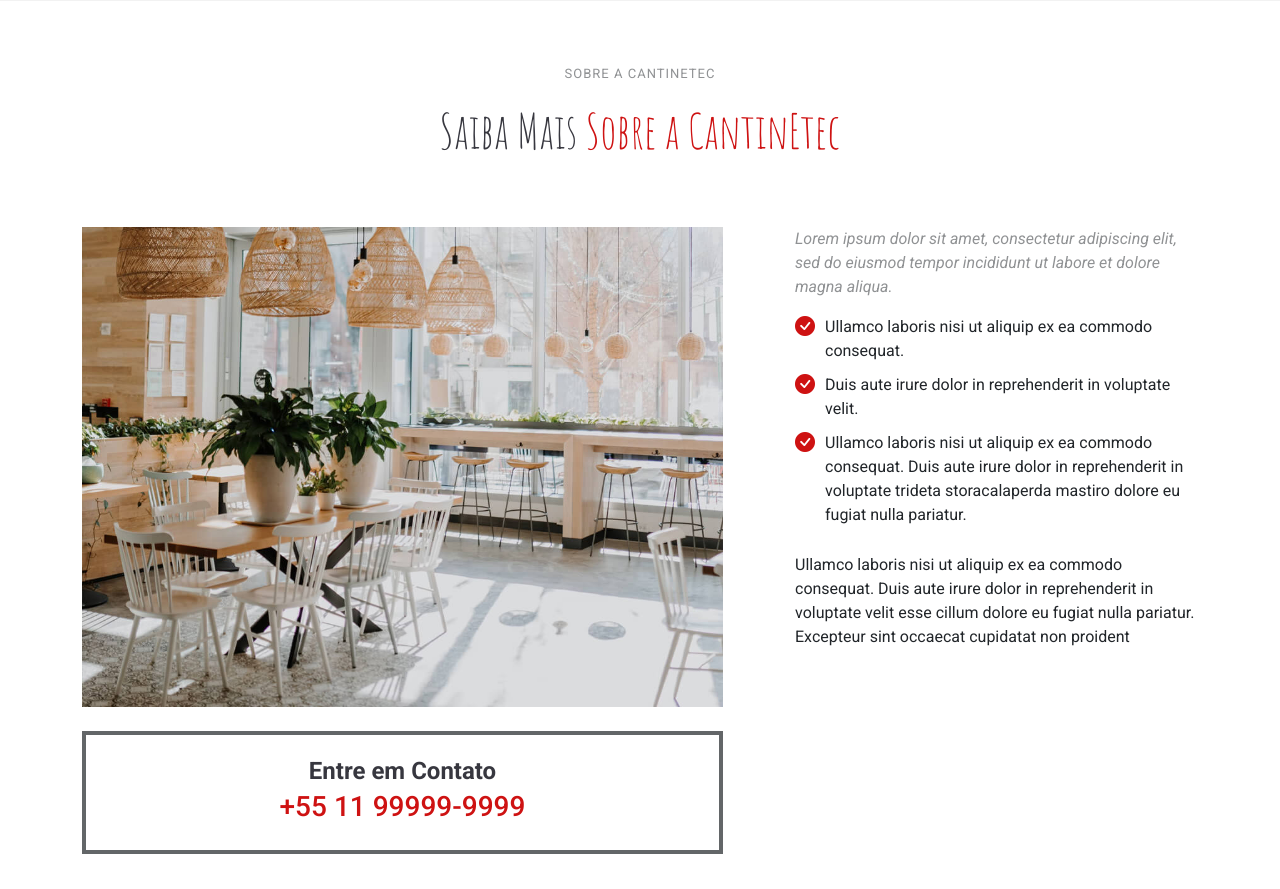
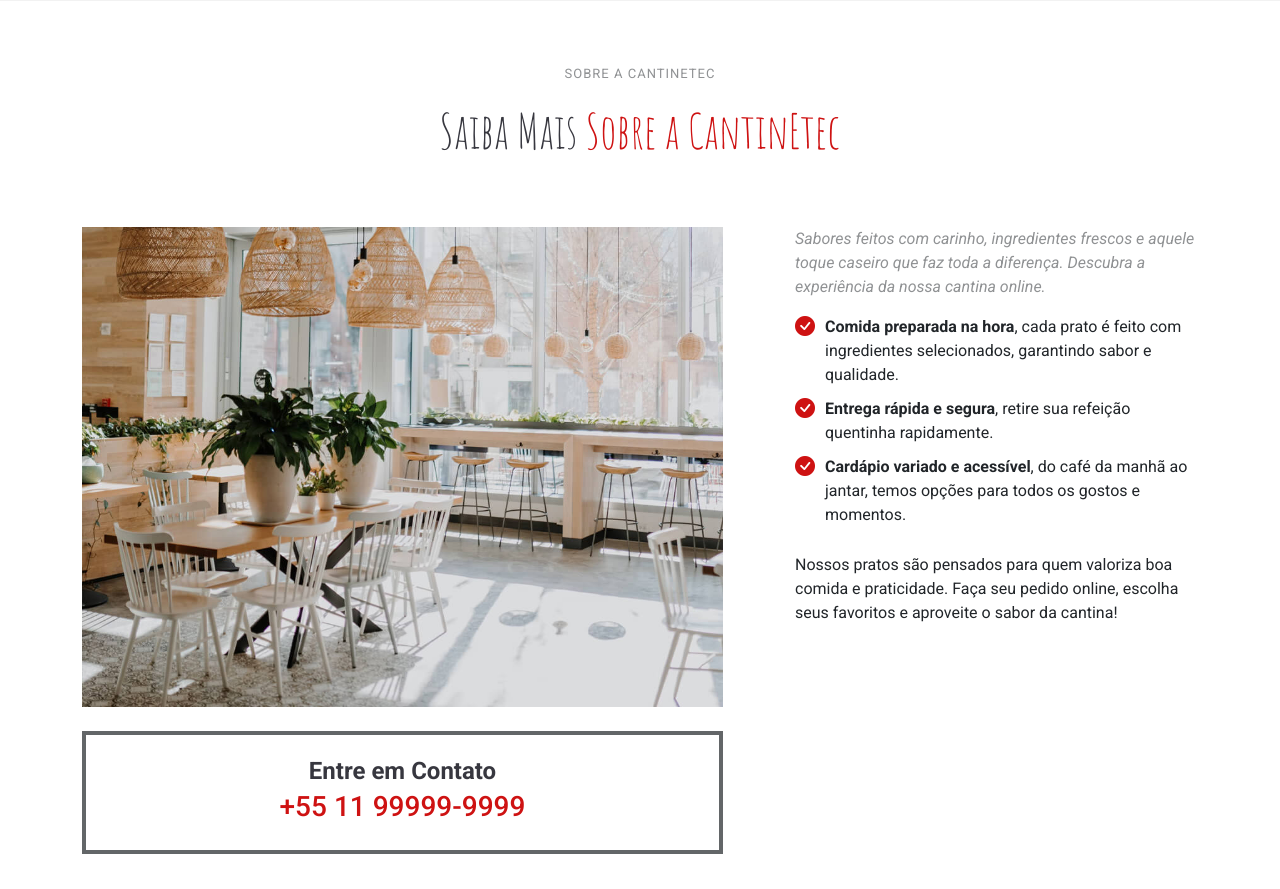
Before and after one commit to JoArthur8/Cantina, a PHP site: page / in a window 1280 px wide. Shown: the part 663-1552 px from the top of the page. Run offline with PHP 8.4, Linux system fonts and the light colour scheme.

Commit message:
preenchi texto no index.php

```diff
--- a/site/index.php
+++ b/site/index.php
@@ -26,14 +26,6 @@
 
   <!-- Main CSS File -->
   <link href="site_principal/assets/css/main.css" rel="stylesheet">
-
-  <!-- =======================================================
-  * Template Name: Yummy
-  * Template URL: https://bootstrapmade.com/yummy-bootstrap-restaurant-website-template/
-  * Updated: Aug 07 2024 with Bootstrap v5.3.3
-  * Author: BootstrapMade.com
-  * License: https://bootstrapmade.com/license/
-  ======================================================== -->
 </head>
 
 <body class="index-page">
@@ -42,8 +34,6 @@
     <div class="container position-relative d-flex align-items-center justify-content-between">
 
       <a href="index.html" class="logo d-flex align-items-center me-auto me-xl-0">
-        <!-- Uncomment the line below if you also wish to use an image logo -->
-        <!-- <img src="assets/img/logo.png" alt=""> -->
         <h1 class="sitename">CantinEtec</h1>
         <span>.</span>
       </a>
@@ -100,17 +90,15 @@
           <div class="col-lg-5" data-aos="fade-up" data-aos-delay="250">
             <div class="content ps-0 ps-lg-5">
               <p class="fst-italic">
-                Lorem ipsum dolor sit amet, consectetur adipiscing elit, sed do eiusmod tempor incididunt ut labore et dolore
-                magna aliqua.
+                Sabores feitos com carinho, ingredientes frescos e aquele toque caseiro que faz toda a diferença. Descubra a experiência da nossa cantina online.
               </p>
               <ul>
-                <li><i class="bi bi-check-circle-fill"></i> <span>Ullamco laboris nisi ut aliquip ex ea commodo consequat.</span></li>
-                <li><i class="bi bi-check-circle-fill"></i> <span>Duis aute irure dolor in reprehenderit in voluptate velit.</span></li>
-                <li><i class="bi bi-check-circle-fill"></i> <span>Ullamco laboris nisi ut aliquip ex ea commodo consequat. Duis aute irure dolor in reprehenderit in voluptate trideta storacalaperda mastiro dolore eu fugiat nulla pariatur.</span></li>
+                <li><i class="bi bi-check-circle-fill"></i> <span><b>Comida preparada na hora</b>, cada prato é feito com ingredientes selecionados, garantindo sabor e qualidade.</span></li>
+                <li><i class="bi bi-check-circle-fill"></i> <span><b>Entrega rápida e segura</b>, retire sua refeição quentinha rapidamente.</span></li>
+                <li><i class="bi bi-check-circle-fill"></i> <span><b>Cardápio variado e acessível</b>, do café da manhã ao jantar, temos opções para todos os gostos e momentos.</span></li>
               </ul>
               <p>
-                Ullamco laboris nisi ut aliquip ex ea commodo consequat. Duis aute irure dolor in reprehenderit in voluptate
-                velit esse cillum dolore eu fugiat nulla pariatur. Excepteur sint occaecat cupidatat non proident
+                Nossos pratos são pensados para quem valoriza boa comida e praticidade. Faça seu pedido online, escolha seus favoritos e aproveite o sabor da cantina!
               </p>
             </div>
           </div>
@@ -130,10 +118,9 @@
           <div class="col-lg-4" data-aos="fade-up" data-aos-delay="100">
             <div class="why-box">
               <h3>Como funciona a CantinEtec</h3>
-              <p>
-                Lorem ipsum dolor sit amet, consectetur adipiscing elit, sed do eiusmod tempor incididunt ut labore et dolore magna aliqua. Duis aute irure dolor in reprehenderit
-                Asperiores dolores sed et. Tenetur quia eos. Autem tempore quibusdam vel necessitatibus optio ad corporis.
-              </p>
+              <p>Peça seus lanches e refeições de forma simples e rápida!</p>
+              <p>Escolha o que quiser pelo site, finalize seu pedido e retire tudo prontinho quando chegar na escola.</p>
+              <p>Sem filas, sem espera, apenas o sabor do seu momento!</p>
             </div>
           </div><!-- End Why Box -->
 
@@ -144,7 +131,8 @@
                 <div class="icon-box d-flex flex-column justify-content-center align-items-center">
                   <i class="bi bi-clipboard-data"></i>
                   <h4>Cardápio Variado</h4>
-                  <p>Consequuntur sunt aut quasi enim aliquam quae harum pariatur laboris nisi ut aliquip</p>
+                  <p>Temos opções para todos os gostos: salgados, sucos, doces e refeições completas.</p>
+                  <p>Tudo preparado com cuidado e ingredientes de qualidade.</p>
                 </div>
               </div><!-- End Icon Box -->
 
@@ -152,7 +140,8 @@
                 <div class="icon-box d-flex flex-column justify-content-center align-items-center">
                   <i class="bi bi-gem"></i>
                   <h4>Pedido Online Rápido</h4>
-                  <p>Excepteur sint occaecat cupidatat non proident, sunt in culpa qui officia deserunt</p>
+                  <p>Escolha, clique e pronto!</p>
+                  <p>Em poucos segundos, seu pedido é confirmado e preparado para retirada.</p>
                 </div>
               </div><!-- End Icon Box -->
 
@@ -160,7 +149,8 @@
                 <div class="icon-box d-flex flex-column justify-content-center align-items-center">
                   <i class="bi bi-inboxes"></i>
                   <h4>Pagamento Seguro</h4>
-                  <p>Aut suscipit aut cum nemo deleniti aut omnis. Doloribus ut maiores omnis facere</p>
+                  <p>Pague online com segurança e evite filas.</p>
+                  <p>Aceitamos diversos métodos para facilitar sua vida!</p>
                 </div>
               </div><!-- End Icon Box -->
 
```
